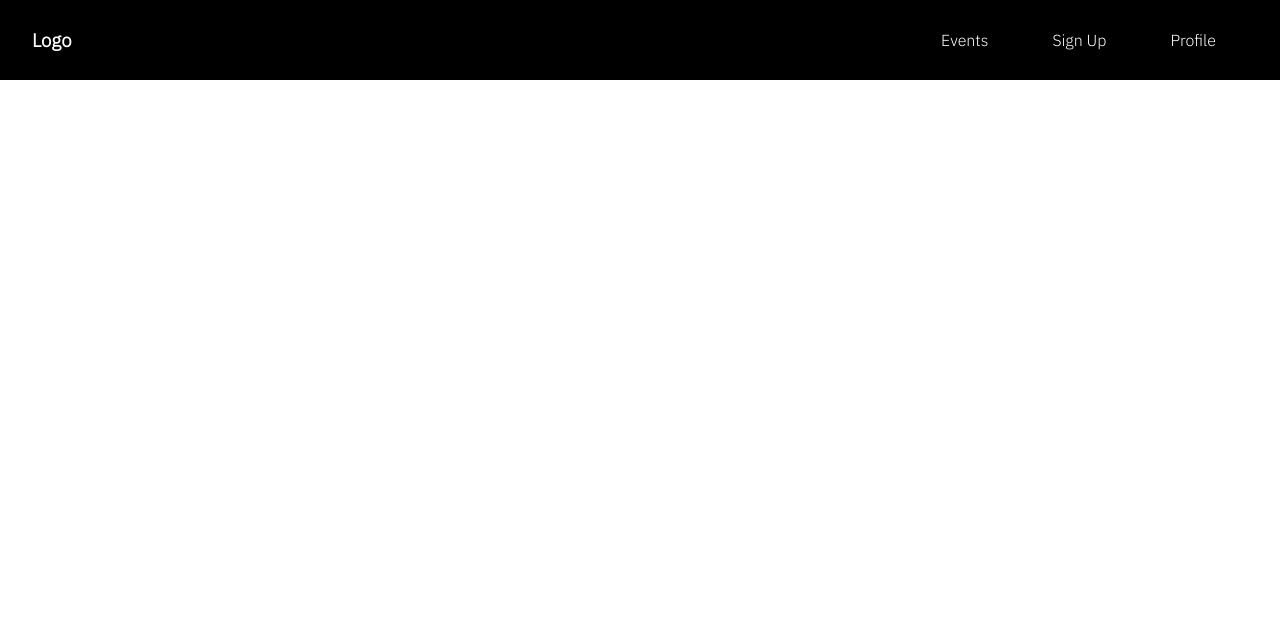
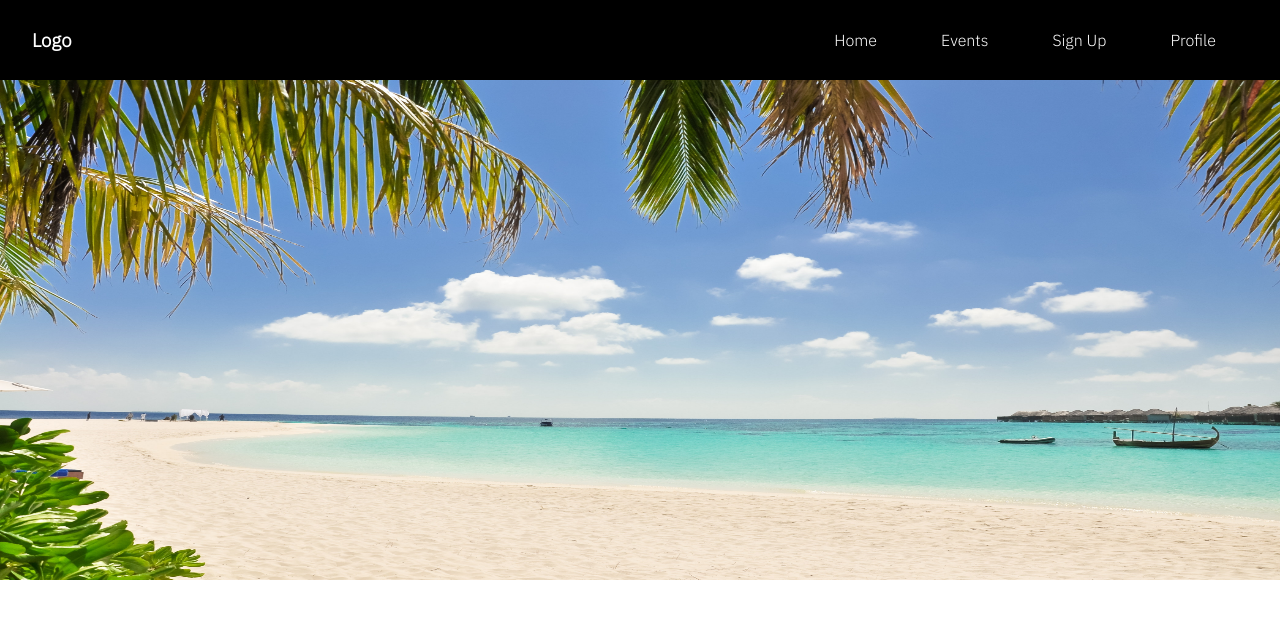
Before and after one commit to SergioManuelJob/CleanBeach-Project, a React (Create React App) app in the folder frontend/: page / in a window 1280 px wide. Shown: the top 618 px of the page. Built offline with nearby package versions, Linux system fonts and the light colour scheme.

Commit message:
Image added

```diff
--- a/frontend/src/App.js
+++ b/frontend/src/App.js
@@ -1,12 +1,15 @@
 import React from 'react';
 import Navbar from './components/Navbar';
+import Image from './images/pexels-asad-photo-maldives-1450353.jpg';
 
 function App() {
   return (
     <React.Fragment>
       <Navbar/>
+      <img className='beachimg' src={Image} alt="Beach" />
     </React.Fragment>
   );
+
 }
 
 export default App;
--- a/frontend/src/components/Navbar.css
+++ b/frontend/src/components/Navbar.css
@@ -26,3 +26,8 @@ nav a {
 nav a:hover {
     color: gray;
 }
+
+.beachimg {
+    width: 100%;
+    height: 500px;
+}
--- a/frontend/src/components/Navbar.js
+++ b/frontend/src/components/Navbar.js
@@ -5,6 +5,7 @@ function Navbar() {
         <header>
             <h3 href="#">Logo</h3>
             <nav>
+                <a href="/#">Home</a>
                 <a href="/#">Events</a>
                 <a href="/#">Sign Up</a>
                 <a href="/#">Profile</a>
```
